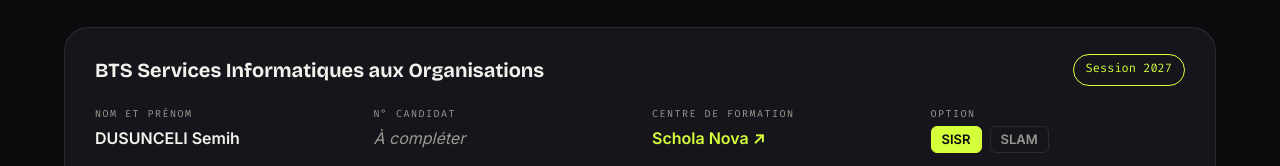
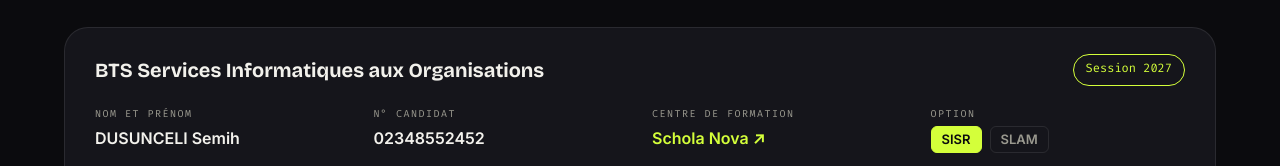
Before and after one commit to s93fbigboss/portfoliovf, a plain HTML site: page epreuves.html in a window 1280 px wide. Shown: the part 1720-1886 px from the top of the page. Drawn offline with nearby package versions, Linux system fonts and the light colour scheme.

Commit message:
Tableau de synthèse : numéro de candidat
Co-Authored-By: Claude Opus 5.5 <noreply@anthropic.com>
Claude-Session: https://claude.ai/code/session_01SjCokHuGz193KR6yYWkcvU

```diff
--- a/epreuves.html
+++ b/epreuves.html
@@ -146,7 +146,7 @@
                     </div>
                     <dl class="ts-id__grid">
                         <div><dt>Nom et prénom</dt><dd>DUSUNCELI Semih</dd></div>
-                        <div><dt>N° candidat</dt><dd class="ts-todo">À compléter</dd></div>
+                        <div><dt>N° candidat</dt><dd>02348552452</dd></div>
                         <div><dt>Centre de formation</dt><dd><a href="https://scholanova-group.org" target="_blank" rel="noopener noreferrer">Schola Nova ↗</a></dd></div>
                         <div><dt>Option</dt><dd><span class="ts-opt is-on">SISR</span><span class="ts-opt">SLAM</span></dd></div>
                         <div class="ts-id__wide"><dt>Adresse URL du portfolio</dt><dd>https://s93fbigboss.github.io/portfoliovf/</dd></div>
```
